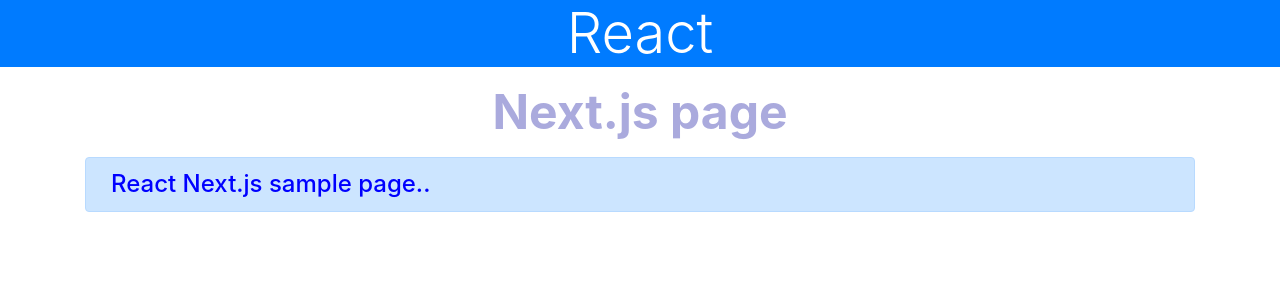
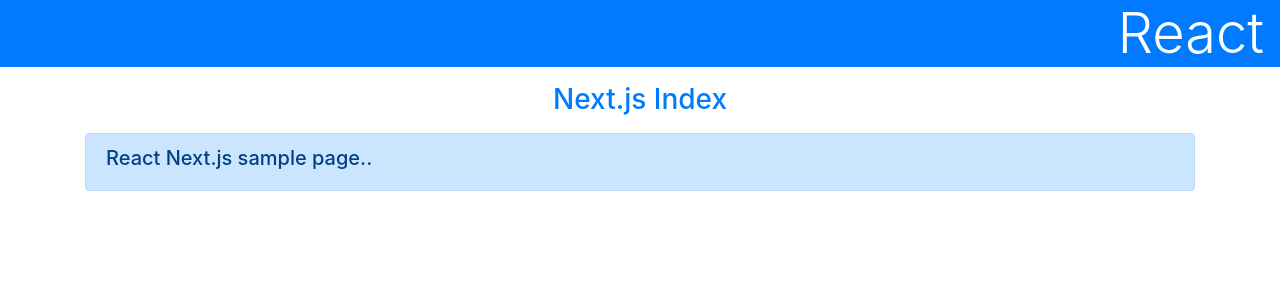
Before and after one commit to undefeated-davout/next_ts_sample, a Next.js app: page / in a window 1280 px wide. Shown: the top 300 px of the page. Built offline with nearby package versions, Linux system fonts and the light colour scheme.

Commit message:
refactor: headerをコンポーネント化

```diff
--- /dev/null
+++ b/pages/header.tsx
@@ -0,0 +1,15 @@
+import Head from 'next/head';
+import styles from '../styles/Home.module.css';
+
+export default function Header(props: any) {
+  return (
+    <Head>
+      <title>{props.title}</title>
+      <link
+        rel="stylesheet"
+        href="https://stackpath.bootstrapcdn.com/bootstrap/4.5.0/css/bootstrap.min.css"
+        crossOrigin="anonymous"
+      ></link>
+    </Head>
+  );
+}
--- a/pages/index.tsx
+++ b/pages/index.tsx
@@ -1,45 +1,16 @@
-import Head from 'next/head';
-import styles from '../styles/Home.module.css';
+import Header from './header';
 
 export default function Home() {
-  let title = 'Next.js page';
+  let title = 'Next.js Index';
   let message = 'React Next.js sample page.';
 
   return (
     <div>
-      <Head>
-        <title>{title}</title>
-        <link
-          rel="stylesheet"
-          href="https://stackpath.bootstrapcdn.com/bootstrap/4.5.0/css/bootstrap.min.css"
-          crossOrigin="anonymous"
-        ></link>
-      </Head>
-      <style jsx>{`
-        h1 {
-          text-align: center;
-        }
-
-        h2 {
-          text-align: center;
-          margin: 0px 5px;
-          color: #aad;
-          font-size: 36pt;
-          font-weight: bold;
-        }
-
-        p {
-          text-align: left;
-          margin: 0px 5px;
-          color: blue;
-          font-size: 18pt;
-        }
-      `}</style>
-
-      <h1 className="bg-primary text-white display-4 ">React</h1>
+      <Header title={title} />
+      <h1 className="bg-primary px-3 text-white display-4 text-right">React</h1>
       <div className="container">
-        <h2 className="my-3 subtitle">{title}</h2>
-        <div className="alert alert-primary text-center">
+        <h3 className="my-3 text-primary text-center">{title}</h3>
+        <div className="alert alert-primary text-left">
           <p className="h5">{message}.</p>
         </div>
       </div>
```
